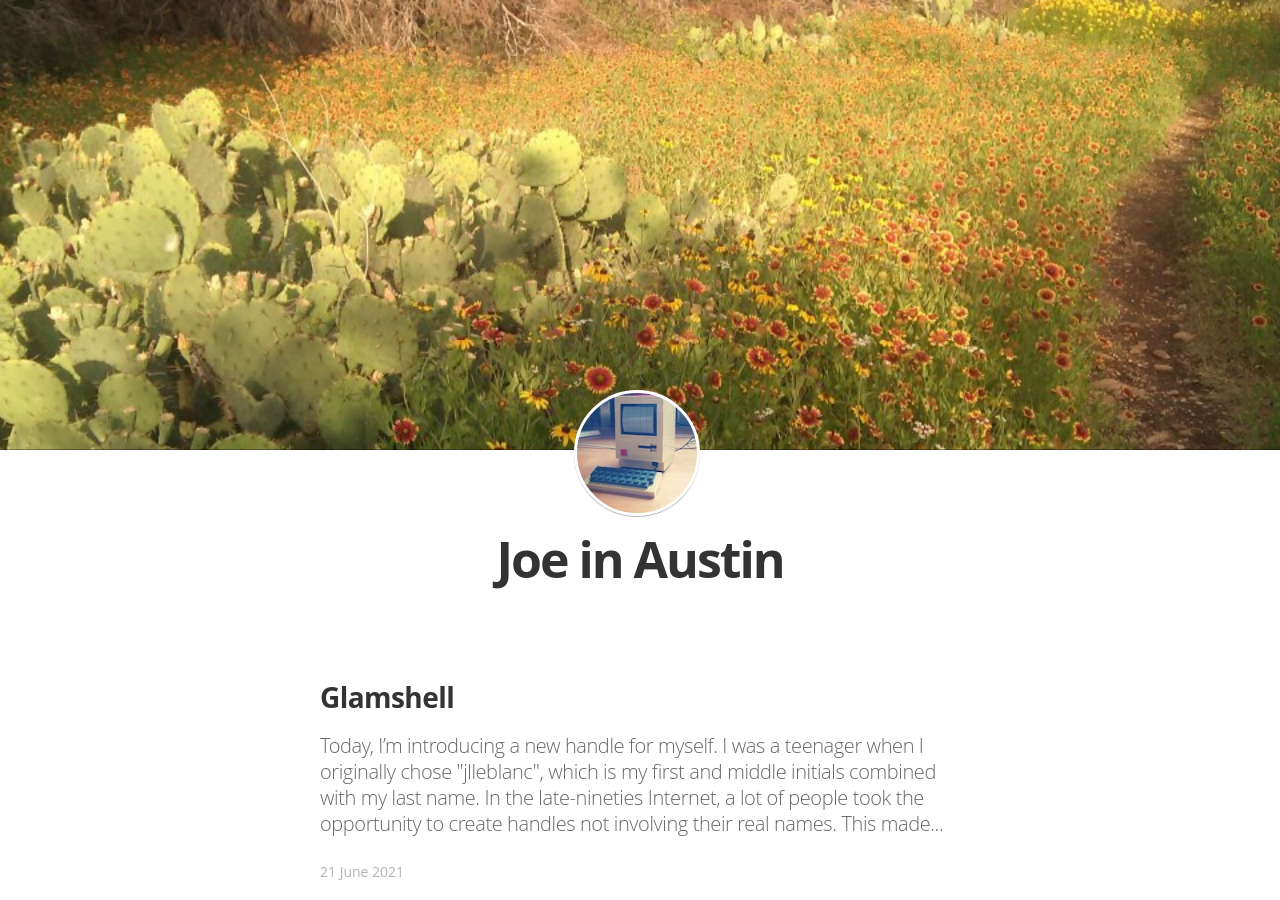
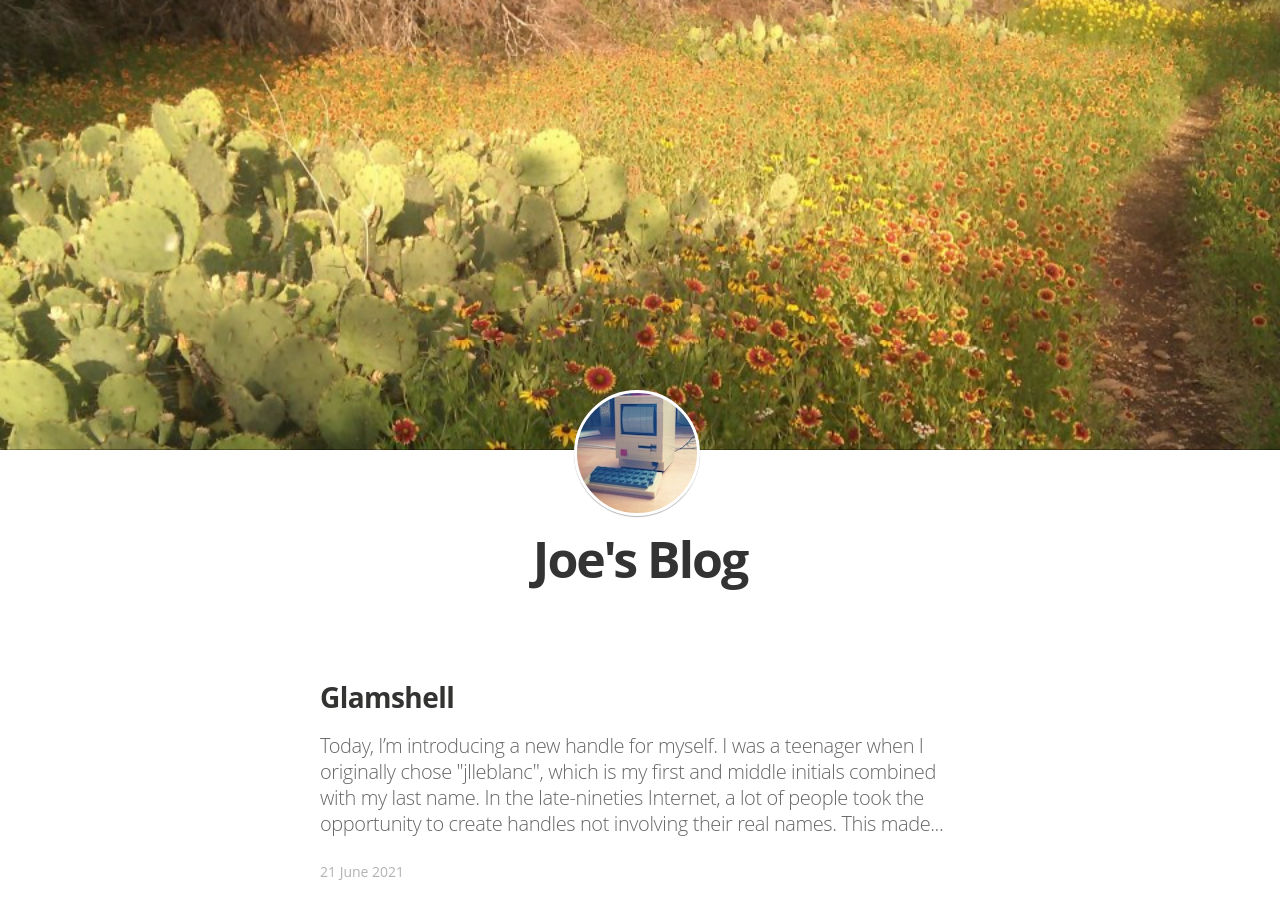
Before and after one commit to jlleblanc/blog.jlleblanc.com, a Jekyll site: the page built from index.html, in a window 1280 px wide and 900 px high. Built offline with Jekyll 4.4.1, drawn with Linux system fonts in a browser that asks for light colours; nearby versions of some CDN libraries; some web fonts are replaced; the list of posts is cut into pages by our own code.

Commit message:
Update _config.yml

```diff
--- a/_config.yml
+++ b/_config.yml
@@ -3,7 +3,7 @@ markdown: kramdown
 highlighter: rouge
 
 # Site settings
-title: "Joe in Austin"
+title: "Joe's Blog"
 description: > # this means to ignore newlines until "email:"
 
 email: contact@jlleblanc.com
```
